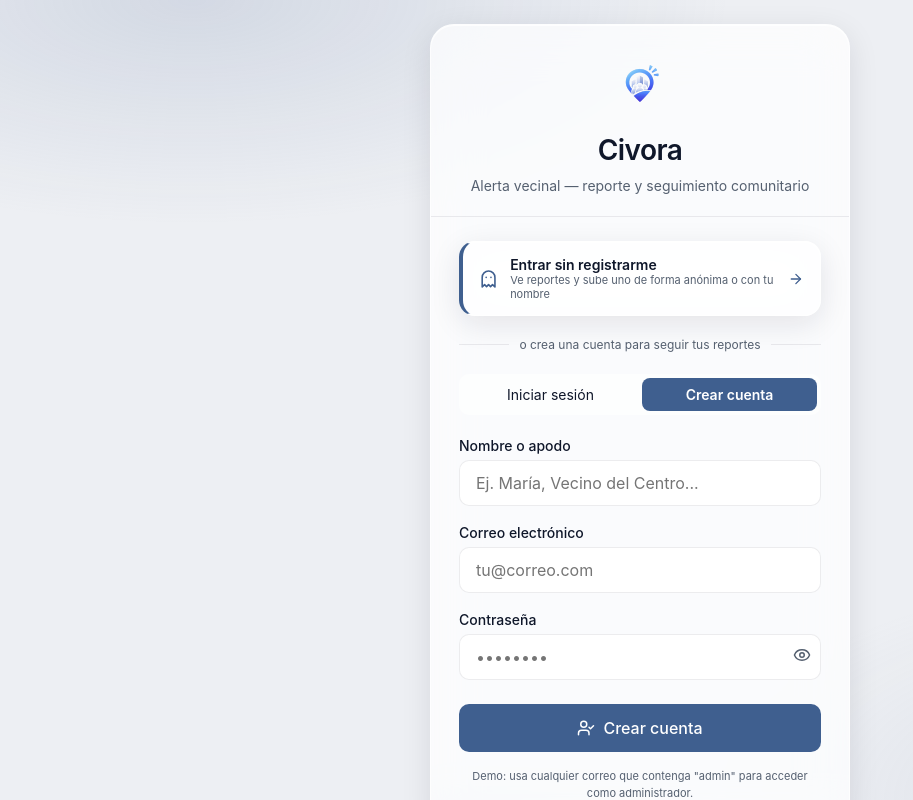
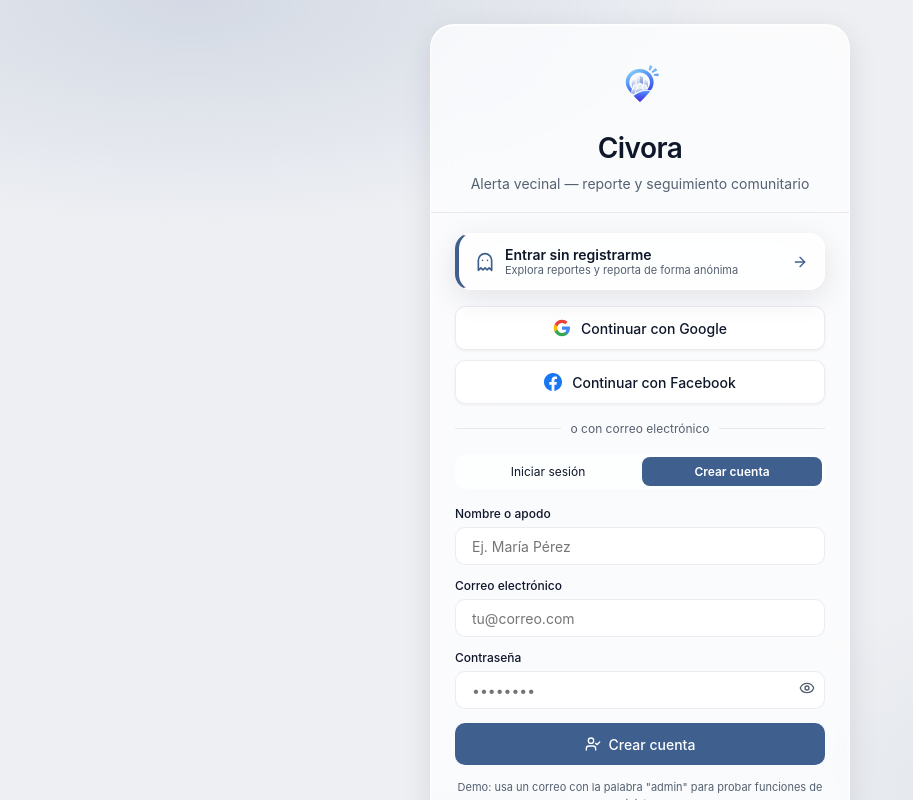
Before and after one commit to PonchoSaldana/Civora-Neighborhood-Alert, a React (Vite) app in the folder apps/pwa/: page / in a window 1280 px wide. Both pictures are taken after a click on the button "Crear cuenta". Shown: the top 800 px of the page, without its empty margins (0-913 px from the left). Built offline with nearby package versions, Linux system fonts and the light colour scheme; no server answers.

Commit message:
feat: agregar inicio de sesión con Google y Facebook en Cognito y modo demo

```diff
--- a/apps/pwa/src/config/aws.ts
+++ b/apps/pwa/src/config/aws.ts
@@ -1,6 +1,8 @@
 // Configuración de AWS Amplify para Civora
 // Los valores reales se inyectan por variables de entorno VITE_* en .env.local
 // Ver .env.example para las variables necesarias
+
+const redirectUrl = typeof window !== 'undefined' ? `${window.location.origin}/` : 'http://localhost:5173/';
 
 export const amplifyConfig = {
   Auth: {
@@ -9,6 +11,14 @@ export const amplifyConfig = {
       userPoolClientId: import.meta.env.VITE_COGNITO_CLIENT_ID || '',
       loginWith: {
         email: true,
+        oauth: {
+          domain: import.meta.env.VITE_COGNITO_DOMAIN || '',
+          scopes: ['email', 'openid', 'profile'],
+          redirectSignIn: [redirectUrl],
+          redirectSignOut: [redirectUrl],
+          responseType: 'code' as const,
+          providers: ['Google', 'Facebook']
+        }
       },
     },
   },
--- a/apps/pwa/src/context/AuthContext.tsx
+++ b/apps/pwa/src/context/AuthContext.tsx
@@ -7,6 +7,7 @@ export interface UserSession {
   displayName: string;       // nombre mostrado
   role: UserRole;
   mode: SessionMode;         // 'registered' | 'guest' | 'anonymous'
+  provider?: 'local' | 'google' | 'facebook';
 }
 
 interface AuthContextType {
--- a/apps/pwa/src/pages/AccountPage.tsx
+++ b/apps/pwa/src/pages/AccountPage.tsx
@@ -107,10 +107,20 @@ export const AccountPage: React.FC<AccountPageProps> = ({ onLogout, onOpenLogin
             <h2 style={{ fontSize: 'var(--text-lg)', fontWeight: 600 }}>
               {isGuest ? 'Modo invitado (sin registro)' : user.displayName}
             </h2>
-            <div style={{ fontSize: 'var(--text-xs)', color: 'var(--text-muted)', display: 'flex', gap: '8px', alignItems: 'center' }}>
+            <div style={{ fontSize: 'var(--text-xs)', color: 'var(--text-muted)', display: 'flex', gap: '8px', alignItems: 'center', flexWrap: 'wrap' }}>
               <span>Rol: <strong>{user.role}</strong></span>
               <span>•</span>
               <span>{isGuest ? 'Acceso temporal' : 'Cuenta activa'}</span>
+              {user.provider && (
+                <>
+                  <span>•</span>
+                  <span>
+                    {user.provider === 'google' && '🔵 Conectado con Google'}
+                    {user.provider === 'facebook' && '🔷 Conectado con Facebook'}
+                    {user.provider === 'local' && '✉️ Correo y contraseña'}
+                  </span>
+                </>
+              )}
             </div>
           </div>
         </div>
--- a/apps/pwa/src/pages/LoginPage.tsx
+++ b/apps/pwa/src/pages/LoginPage.tsx
@@ -1,10 +1,27 @@
 import React, { useState } from 'react';
 import { ShieldCheck, AlertCircle, Eye, EyeOff, UserCheck, Ghost, ArrowRight } from 'lucide-react';
 import { UserSession } from '../context/AuthContext.js';
+import { authService } from '../services/auth.js';
+import { isAwsConfigured } from '../config/aws.js';
 
 interface LoginPageProps {
   onLogin: (session: UserSession) => void;
 }
+
+const GoogleIcon = () => (
+  <svg width="18" height="18" viewBox="0 0 24 24" style={{ flexShrink: 0 }}>
+    <path fill="#4285F4" d="M22.56 12.25c0-.78-.07-1.53-.2-2.25H12v4.26h5.92c-.26 1.37-1.04 2.53-2.21 3.31v2.77h3.57c2.08-1.92 3.28-4.74 3.28-8.09z"/>
+    <path fill="#34A853" d="M12 23c2.97 0 5.46-.98 7.28-2.66l-3.57-2.77c-.98.66-2.23 1.06-3.71 1.06-2.86 0-5.29-1.93-6.16-4.53H2.18v2.84C3.99 20.53 7.7 23 12 23z"/>
+    <path fill="#FBBC05" d="M5.84 14.09c-.22-.66-.35-1.36-.35-2.09s.13-1.43.35-2.09V7.06H2.18C1.43 8.55 1 10.22 1 12s.43 3.45 1.18 4.94l2.85-2.22.81-.63z"/>
+    <path fill="#EA4335" d="M12 5.38c1.62 0 3.06.56 4.21 1.64l3.15-3.15C17.45 2.09 14.97 1 12 1 7.7 1 3.99 3.47 2.18 7.06l3.66 2.84c.87-2.6 3.3-4.52 6.16-4.52z"/>
+  </svg>
+);
+
+const FacebookIcon = () => (
+  <svg width="18" height="18" viewBox="0 0 24 24" fill="#1877F2" style={{ flexShrink: 0 }}>
+    <path d="M24 12.073c0-6.627-5.373-12-12-12s-12 5.373-12 12c0 5.99 4.388 10.954 10.125 11.854v-8.385H7.078v-3.47h3.047V9.43c0-3.007 1.792-4.669 4.533-4.669 1.312 0 2.686.235 2.686.235v2.953H15.83c-1.491 0-1.956.925-1.956 1.874v2.25h3.328l-.532 3.47h-2.796v8.385C19.612 23.027 24 18.062 24 12.073z"/>
+  </svg>
+);
 
 export const LoginPage: React.FC<LoginPageProps> = ({ onLogin }) => {
   const [tab, setTab] = useState<'login' | 'register'>('login');
@@ -15,7 +32,34 @@ export const LoginPage: React.FC<LoginPageProps> = ({ onLogin }) => {
   const [loading, setLoading] = useState(false);
   const [error, setError] = useState<string | null>(null);
 
-  /* ── Login con cuenta local (simulado) ── */
+  /* ── Login con Redes Sociales (Google / Facebook) ── */
+  const handleSocialLogin = async (provider: 'Google' | 'Facebook') => {
+    setError(null);
+    setLoading(true);
+    try {
+      if (isAwsConfigured) {
+        await authService.signInWithSocial(provider);
+        return;
+      }
+      // Simulación en entorno demo local
+      setTimeout(() => {
+        onLogin({
+          sub: `usr-${provider.toLowerCase()}-${Date.now().toString().slice(-4)}`,
+          email: provider === 'Google' ? 'vecino.civora@gmail.com' : 'vecino.civora@facebook.com',
+          displayName: provider === 'Google' ? 'Vecino Google' : 'Vecino Facebook',
+          role: 'USUARIO',
+          mode: 'registered',
+          provider: provider === 'Google' ? 'google' : 'facebook'
+        });
+        setLoading(false);
+      }, 400);
+    } catch (err: any) {
+      setError(err.message || `No se pudo iniciar sesión con ${provider}.`);
+      setLoading(false);
+    }
+  };
+
+  /* ── Login con cuenta local / correo ── */
   const handleLogin = async (e: React.FormEvent) => {
     e.preventDefault();
     setError(null);
@@ -30,10 +74,11 @@ export const LoginPage: React.FC<LoginPageProps> = ({ onLogin }) => {
         email,
         displayName: email.split('@')[0],
         role: isAdmin ? 'ADMIN' : 'USUARIO',
-        mode: 'registered'
+        mode: 'registered',
+        provider: 'local'
       });
       setLoading(false);
-    }, 600);
+    }, 500);
   };
 
   /* ── Registro de cuenta nueva ── */
@@ -51,10 +96,11 @@ export const LoginPage: React.FC<LoginPageProps> = ({ onLogin }) => {
         email,
         displayName: name.trim(),
         role: 'USUARIO',
-        mode: 'registered'
+        mode: 'registered',
+        provider: 'local'
       });
       setLoading(false);
-    }, 600);
+    }, 500);
   };
 
   /* ── Entrar sin cuenta (invitado) ── */
@@ -85,9 +131,9 @@ export const LoginPage: React.FC<LoginPageProps> = ({ onLogin }) => {
           overflow: 'hidden'
         }}
       >
-        {/* ── Cabecera con nuevo logo ── */}
+        {/* ── Cabecera con logo oficial ── */}
         <div style={{
-          padding: '28px 28px 20px 28px',
+          padding: '28px 28px 18px 28px',
           borderBottom: '1px solid var(--hairline)',
           textAlign: 'center'
         }}>
@@ -99,7 +145,7 @@ export const LoginPage: React.FC<LoginPageProps> = ({ onLogin }) => {
               height: '64px',
               objectFit: 'contain',
               display: 'block',
-              margin: '0 auto 12px auto'
+              margin: '0 auto 10px auto'
             }}
           />
           <h1 style={{ fontSize: 'var(--text-xl)', fontWeight: 600 }}>Civora</h1>
@@ -108,16 +154,16 @@ export const LoginPage: React.FC<LoginPageProps> = ({ onLogin }) => {
           </p>
         </div>
 
-        <div style={{ padding: '24px 28px 28px 28px' }}>
-          {/* ── Botón Invitado (destacado) ── */}
+        <div style={{ padding: '20px 24px 28px 24px' }}>
+          {/* ── Botón Invitado (sin registro) ── */}
           <button
             onClick={handleGuest}
             className="glass"
             style={{
               width: '100%',
-              padding: '14px 16px',
+              padding: '12px 16px',
               borderRadius: 'var(--radius-md)',
-              marginBottom: '20px',
+              marginBottom: '16px',
               display: 'flex',
               alignItems: 'center',
               justifyContent: 'space-between',
@@ -126,27 +172,82 @@ export const LoginPage: React.FC<LoginPageProps> = ({ onLogin }) => {
               borderLeft: '4px solid var(--accent)'
             }}
           >
-            <div style={{ display: 'flex', alignItems: 'center', gap: '12px' }}>
-              <Ghost size={22} color="var(--accent)" />
+            <div style={{ display: 'flex', alignItems: 'center', gap: '10px' }}>
+              <Ghost size={20} color="var(--accent)" />
               <div style={{ textAlign: 'left' }}>
                 <div style={{ fontSize: 'var(--text-sm)', fontWeight: 600, color: 'var(--text)' }}>
                   Entrar sin registrarme
                 </div>
                 <div style={{ fontSize: '11px', color: 'var(--text-muted)' }}>
-                  Ve reportes y sube uno de forma anónima o con tu nombre
+                  Explora reportes y reporta de forma anónima
                 </div>
               </div>
             </div>
-            <ArrowRight size={18} color="var(--accent)" />
+            <ArrowRight size={16} color="var(--accent)" />
           </button>
+
+          {/* ── Botones de Inicio de Sesión Social: Google y Facebook ── */}
+          <div style={{ display: 'flex', flexDirection: 'column', gap: '10px', marginBottom: '16px' }}>
+            {/* Google */}
+            <button
+              type="button"
+              onClick={() => handleSocialLogin('Google')}
+              disabled={loading}
+              className="btn-secondary"
+              style={{
+                width: '100%',
+                height: '44px',
+                background: 'var(--surface)',
+                border: '1px solid var(--hairline)',
+                borderRadius: 'var(--radius-sm)',
+                display: 'flex',
+                alignItems: 'center',
+                justifyContent: 'center',
+                gap: '10px',
+                fontSize: 'var(--text-sm)',
+                fontWeight: 500,
+                color: 'var(--text)',
+                boxShadow: '0 1px 3px rgba(0,0,0,0.06)'
+              }}
+            >
+              <GoogleIcon />
+              <span>Continuar con Google</span>
+            </button>
+
+            {/* Facebook */}
+            <button
+              type="button"
+              onClick={() => handleSocialLogin('Facebook')}
+              disabled={loading}
+              className="btn-secondary"
+              style={{
+                width: '100%',
+                height: '44px',
+                background: 'var(--surface)',
+                border: '1px solid var(--hairline)',
+                borderRadius: 'var(--radius-sm)',
+                display: 'flex',
+                alignItems: 'center',
+                justifyContent: 'center',
+                gap: '10px',
+                fontSize: 'var(--text-sm)',
+                fontWeight: 500,
+                color: 'var(--text)',
+                boxShadow: '0 1px 3px rgba(0,0,0,0.06)'
+              }}
+            >
+              <FacebookIcon />
+              <span>Continuar con Facebook</span>
+            </button>
+          </div>
 
           {/* ── Divisor ── */}
           <div style={{
             display: 'flex', alignItems: 'center', gap: '10px',
-            marginBottom: '20px', fontSize: 'var(--text-xs)', color: 'var(--text-muted)'
+            marginBottom: '16px', fontSize: 'var(--text-xs)', color: 'var(--text-muted)'
           }}>
             <div style={{ flex: 1, height: '1px', background: 'var(--hairline)' }} />
-            o crea una cuenta para seguir tus reportes
+            o con correo electrónico
             <div style={{ flex: 1, height: '1px', background: 'var(--hairline)' }} />
           </div>
 
@@ -154,13 +255,13 @@ export const LoginPage: React.FC<LoginPageProps> = ({ onLogin }) => {
           <div style={{
             display: 'grid', gridTemplateColumns: '1fr 1fr',
             background: 'var(--glass)', borderRadius: 'var(--radius-sm)',
-            padding: '4px', marginBottom: '20px', gap: '4px'
+            padding: '3px', marginBottom: '16px', gap: '4px'
           }}>
             {(['login', 'register'] as const).map(t => (
               <button key={t} onClick={() => { setTab(t); setError(null); }}
                 style={{
-                  padding: '8px', borderRadius: 'calc(var(--radius-sm) - 2px)',
-                  fontSize: 'var(--text-sm)', fontWeight: tab === t ? 600 : 400,
+                  padding: '7px', borderRadius: 'calc(var(--radius-sm) - 2px)',
+                  fontSize: 'var(--text-xs)', fontWeight: tab === t ? 600 : 400,
                   background: tab === t ? 'var(--accent)' : 'transparent',
                   color: tab === t ? 'var(--on-accent)' : 'var(--text)'
                 }}>
@@ -169,66 +270,66 @@ export const LoginPage: React.FC<LoginPageProps> = ({ onLogin }) => {
             ))}
           </div>
 
-          {/* ── Error ── */}
+          {/* ── Mensaje de Error ── */}
           {error && (
             <div role="alert" style={{
               background: 'var(--danger)', color: '#fff',
-              padding: '10px 14px', borderRadius: 'var(--radius-sm)',
-              fontSize: 'var(--text-sm)', marginBottom: '16px',
+              padding: '8px 12px', borderRadius: 'var(--radius-sm)',
+              fontSize: 'var(--text-xs)', marginBottom: '14px',
               display: 'flex', alignItems: 'center', gap: '8px'
             }}>
-              <AlertCircle size={16} /> {error}
+              <AlertCircle size={15} /> {error}
             </div>
           )}
 
-          {/* ── Formulario ── */}
+          {/* ── Formulario Correo / Contraseña ── */}
           <form onSubmit={tab === 'login' ? handleLogin : handleRegister}>
             {tab === 'register' && (
-              <div className="form-group">
-                <label htmlFor="reg-name" className="form-label">Nombre o apodo</label>
-                <input id="reg-name" type="text" className="form-input"
-                  placeholder="Ej. María, Vecino del Centro..."
+              <div className="form-group" style={{ marginBottom: '12px' }}>
+                <label htmlFor="reg-name" className="form-label" style={{ fontSize: 'var(--text-xs)' }}>Nombre o apodo</label>
+                <input id="reg-name" type="text" className="form-input" style={{ height: '38px', fontSize: 'var(--text-sm)' }}
+                  placeholder="Ej. María Pérez"
                   value={name} onChange={e => setName(e.target.value)} autoComplete="name" />
               </div>
             )}
 
-            <div className="form-group">
-              <label htmlFor="auth-email" className="form-label">Correo electrónico</label>
-              <input id="auth-email" type="email" className="form-input"
+            <div className="form-group" style={{ marginBottom: '12px' }}>
+              <label htmlFor="auth-email" className="form-label" style={{ fontSize: 'var(--text-xs)' }}>Correo electrónico</label>
+              <input id="auth-email" type="email" className="form-input" style={{ height: '38px', fontSize: 'var(--text-sm)' }}
                 placeholder="tu@correo.com"
                 value={email} onChange={e => setEmail(e.target.value)} autoComplete="email" />
             </div>
 
-            <div className="form-group">
-              <label htmlFor="auth-password" className="form-label">Contraseña</label>
+            <div className="form-group" style={{ marginBottom: '14px' }}>
+              <label htmlFor="auth-password" className="form-label" style={{ fontSize: 'var(--text-xs)' }}>Contraseña</label>
               <div style={{ position: 'relative' }}>
                 <input id="auth-password"
                   type={showPassword ? 'text' : 'password'}
                   className="form-input"
+                  style={{ height: '38px', fontSize: 'var(--text-sm)', paddingRight: '40px' }}
                   placeholder="••••••••"
                   value={password} onChange={e => setPassword(e.target.value)}
-                  autoComplete={tab === 'login' ? 'current-password' : 'new-password'}
-                  style={{ paddingRight: '44px' }} />
+                  autoComplete={tab === 'login' ? 'current-password' : 'new-password'} />
                 <button type="button" onClick={() => setShowPassword(!showPassword)}
                   aria-label={showPassword ? 'Ocultar' : 'Mostrar'}
                   style={{
                     position: 'absolute', right: '10px', top: '50%',
                     transform: 'translateY(-50%)', color: 'var(--text-muted)', background: 'transparent'
                   }}>
-                  {showPassword ? <EyeOff size={18} /> : <Eye size={18} />}
+                  {showPassword ? <EyeOff size={16} /> : <Eye size={16} />}
                 </button>
               </div>
             </div>
 
-            <button type="submit" disabled={loading} className="btn-primary" style={{ width: '100%', marginTop: '8px' }}>
-              <UserCheck size={18} />
+            <button type="submit" disabled={loading} className="btn-primary" style={{ width: '100%', height: '42px', fontSize: 'var(--text-sm)' }}>
+              <UserCheck size={16} />
               {loading ? 'Verificando...' : tab === 'login' ? 'Iniciar sesión' : 'Crear cuenta'}
             </button>
           </form>
 
-          {/* Nota admin demo */}
-          <p style={{ fontSize: '11px', color: 'var(--text-muted)', textAlign: 'center', marginTop: '16px' }}>
-            Demo: usa cualquier correo que contenga "admin" para acceder como administrador.
+          {/* Nota de demostración */}
+          <p style={{ fontSize: '11px', color: 'var(--text-muted)', textAlign: 'center', marginTop: '14px' }}>
+            Demo: usa un correo con la palabra "admin" para probar funciones de administrador.
           </p>
         </div>
       </div>
--- a/apps/pwa/src/services/auth.ts
+++ b/apps/pwa/src/services/auth.ts
@@ -12,8 +12,8 @@ export interface AuthUser {
 async function getAmplifyAuth() {
   if (!isAwsConfigured) return null;
   try {
-    const { fetchAuthSession, getCurrentUser, signIn, signOut } = await import('aws-amplify/auth');
-    return { fetchAuthSession, getCurrentUser, signIn, signOut };
+    const { fetchAuthSession, getCurrentUser, signIn, signOut, signInWithRedirect } = await import('aws-amplify/auth');
+    return { fetchAuthSession, getCurrentUser, signIn, signOut, signInWithRedirect };
   } catch {
     return null;
   }
@@ -53,6 +53,14 @@ export const authService = {
     return amplify.signIn({ username: email, password });
   },
 
+  async signInWithSocial(provider: 'Google' | 'Facebook') {
+    const amplify = await getAmplifyAuth();
+    if (!amplify) throw new Error('AWS no está configurado. Usa el modo demo.');
+    return amplify.signInWithRedirect({
+      provider: provider as any
+    });
+  },
+
   async signOut() {
     const amplify = await getAmplifyAuth();
     if (!amplify) return;
```
Also changed, not shown: 2 other files (tests, documents, lock files or other folders).
